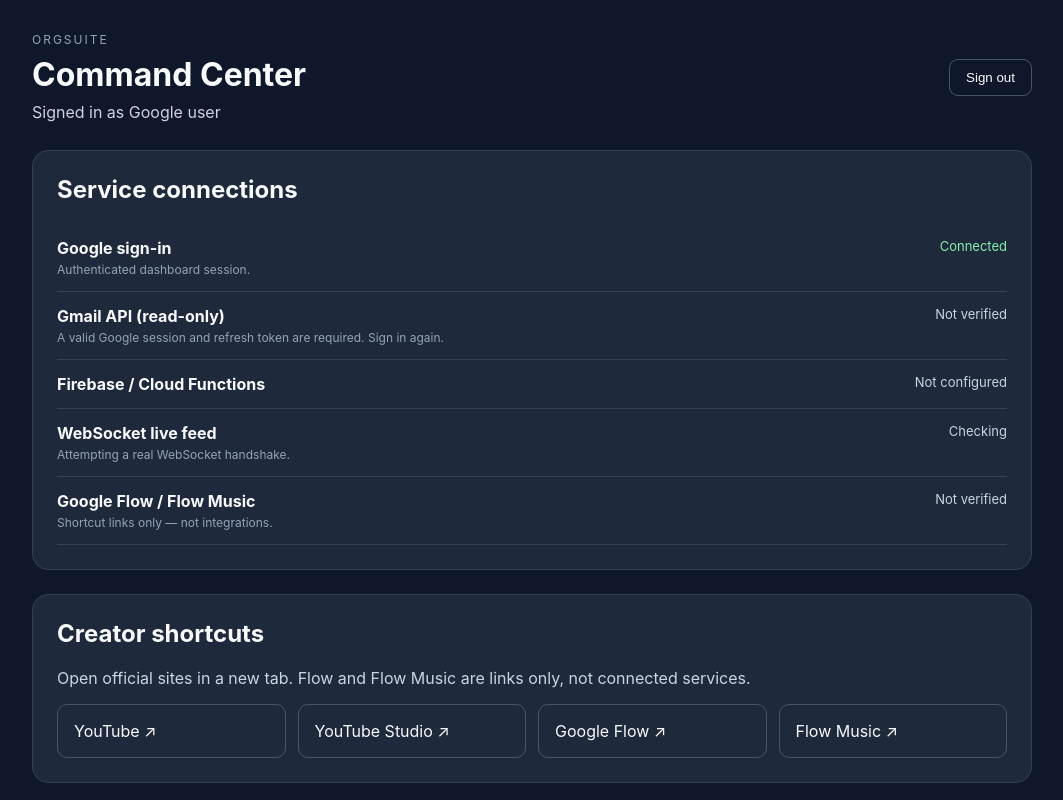
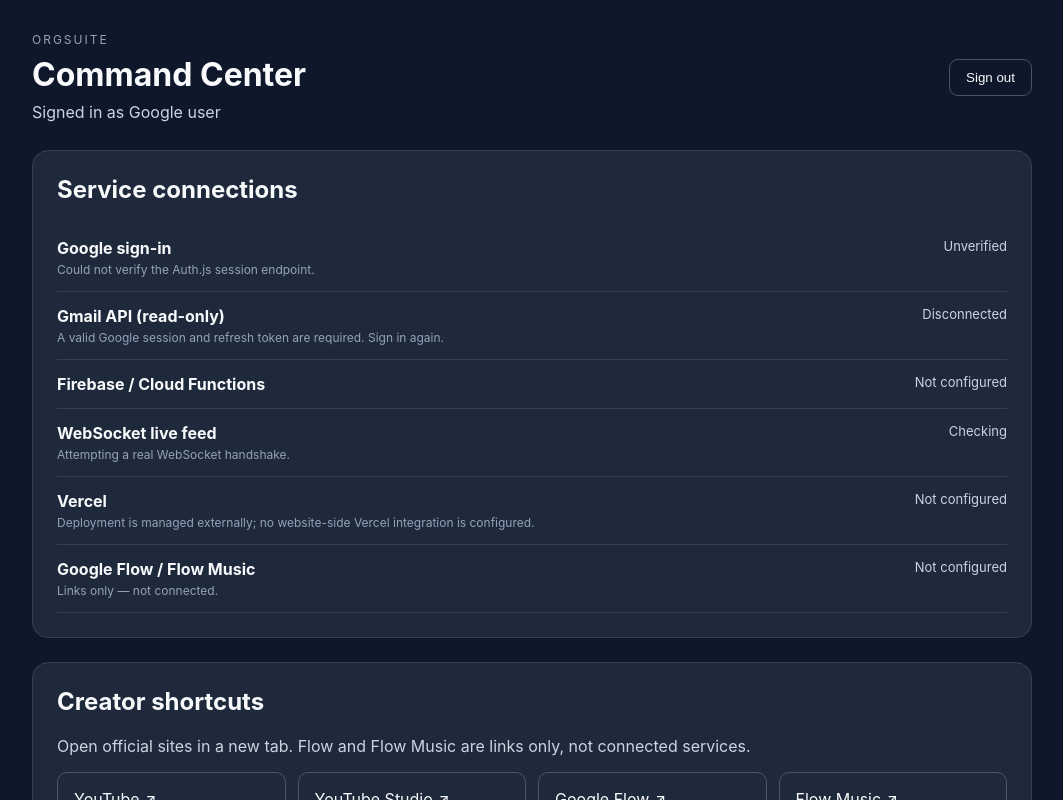
Before and after one commit to pointgoddesscc-sketch/orgsuite-command-center, a Next.js app: page /dashboard in a window 1280 px wide. Shown: the top 800 px of the page, without its empty margins (108-1171 px from the left). Built offline with nearby package versions, Linux system fonts and the light colour scheme; no server answers.

Commit message:
fix(status): use verified service status labels

```diff
--- a/components/ExternalServicesStatus.jsx
+++ b/components/ExternalServicesStatus.jsx
@@ -2,24 +2,49 @@
 
 import { useEffect, useState } from "react";
 
-const labels = {checking:"Checking",connected:"Connected",not_connected:"Not connected",not_configured:"Not configured",unavailable:"Not available",reauthorization_required:"Reconnect required"};
+const labels = {
+  checking: "Checking",
+  connected: "Connected",
+  not_configured: "Not configured",
+  disconnected: "Disconnected",
+  unverified: "Unverified"
+};
+
+function normalizeStatus(status) {
+  if (status === "connected" || status === "checking" || status === "not_configured" || status === "unverified") return status;
+  return "disconnected";
+}
 
 function StatusRow({title,status,detail}) {
+  const safeStatus = normalizeStatus(status);
   return <div style={{display:"flex",justifyContent:"space-between",gap:16,padding:"14px 0",borderBottom:"1px solid #334155"}}>
     <div><strong>{title}</strong>{detail ? <div style={{fontSize:12,color:"#94a3b8",marginTop:4}}>{detail}</div> : null}</div>
-    <span style={{fontSize:13,color:status==="connected"?"#86efac":"#cbd5e1"}}>{labels[status] || "Not verified"}</span>
+    <span style={{fontSize:13,color:safeStatus==="connected"?"#86efac":"#cbd5e1"}}>{labels[safeStatus]}</span>
   </div>;
 }
 
 export default function ExternalServicesStatus() {
+  const [google,setGoogle] = useState({status:"checking"});
   const [gmail,setGmail] = useState({status:"checking"});
-  const [firebase,setFirebase] = useState({status:"checking"});
+  const [firebase,setFirebase] = useState({status:"not_configured",detail:"No verified Firebase health-check endpoint configured."});
   const [socket,setSocket] = useState({status:"not_configured",detail:"No public WebSocket URL configured."});
 
   useEffect(() => {
     let active = true;
-    fetch("/api/gmail/status",{cache:"no-store"}).then(r=>r.json()).then(d=>{if(active)setGmail(d)}).catch(()=>{if(active)setGmail({status:"unavailable"})});
-    fetch("/api/integrations/status",{cache:"no-store"}).then(r=>r.json()).then(d=>{if(active)setFirebase(d.firebase || {status:"not_configured"})}).catch(()=>{if(active)setFirebase({status:"unavailable"})});
+    fetch("/api/auth/session",{cache:"no-store"})
+      .then(r=>r.json())
+      .then(d=>{if(active)setGoogle({status:d?.user?"connected":"disconnected",detail:d?.user?.email || "No authenticated Google session."});})
+      .catch(()=>{if(active)setGoogle({status:"unverified",detail:"Could not verify the Auth.js session endpoint."});});
+
+    fetch("/api/gmail/status",{cache:"no-store"})
+      .then(async r=>{const d=await r.json();return {...d,status:r.status===401?"disconnected":d.status};})
+      .then(d=>{if(active)setGmail({status:normalizeStatus(d.status),detail:d.emailAddress || d.detail});})
+      .catch(()=>{if(active)setGmail({status:"unverified",detail:"Could not verify Gmail API access."});});
+
+    fetch("/api/integrations/status",{cache:"no-store"})
+      .then(r=>r.json())
+      .then(d=>{if(active)setFirebase(d.firebase || {status:"not_configured"});})
+      .catch(()=>{if(active)setFirebase({status:"unverified",detail:"Could not verify Firebase status."});});
 
     const url = process.env.NEXT_PUBLIC_ORG_SUITE_WEBSOCKET_URL;
     if (!url) return () => { active = false; };
@@ -28,20 +53,21 @@ export default function ExternalServicesStatus() {
     try {
       ws = new WebSocket(url);
       ws.onopen = () => { if(active)setSocket({status:"connected",detail:"WebSocket handshake succeeded."}); };
-      ws.onerror = () => { if(active)setSocket({status:"unavailable",detail:"WebSocket handshake failed."}); };
-      ws.onclose = () => { if(active)setSocket(current=>current.status==="connected"?{status:"not_connected",detail:"WebSocket closed."}:current); };
+      ws.onerror = () => { if(active)setSocket({status:"disconnected",detail:"WebSocket handshake failed."}); };
+      ws.onclose = () => { if(active)setSocket(current=>current.status==="connected"?{status:"disconnected",detail:"WebSocket closed."}:current); };
     } catch {
-      setSocket({status:"unavailable",detail:"WebSocket URL is invalid."});
+      setSocket({status:"disconnected",detail:"WebSocket URL is invalid."});
     }
     return () => { active=false; if(ws)ws.close(); };
   },[]);
 
   return <section style={{background:"#1e293b",border:"1px solid #334155",borderRadius:16,padding:24,color:"#f8fafc"}}>
     <h2 style={{marginTop:0}}>Service connections</h2>
-    <StatusRow title="Google sign-in" status="connected" detail="Authenticated dashboard session." />
-    <StatusRow title="Gmail API (read-only)" status={gmail.status} detail={gmail.emailAddress || gmail.detail} />
+    <StatusRow title="Google sign-in" status={google.status} detail={google.detail} />
+    <StatusRow title="Gmail API (read-only)" status={gmail.status} detail={gmail.detail} />
     <StatusRow title="Firebase / Cloud Functions" status={firebase.status} detail={firebase.detail} />
     <StatusRow title="WebSocket live feed" status={socket.status} detail={socket.detail} />
-    <StatusRow title="Google Flow / Flow Music" status="not_available" detail="Shortcut links only — not integrations." />
+    <StatusRow title="Vercel" status="not_configured" detail="Deployment is managed externally; no website-side Vercel integration is configured." />
+    <StatusRow title="Google Flow / Flow Music" status="not_configured" detail="Links only — not connected." />
   </section>;
 }
```
